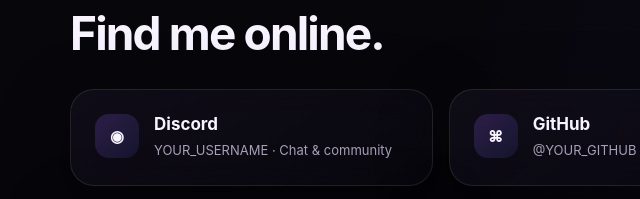
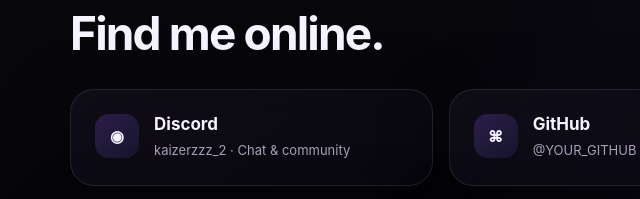
Before and after one commit to jinwoosung555/Kaizer, a plain HTML site: page index.html in a window 1280 px wide. Shown: the part 2012-2211 px from the top of the page, 10-650 px from the left. Drawn offline with Linux system fonts and the light colour scheme.

Commit message:
Update index.html

```diff
--- a/index.html
+++ b/index.html
@@ -125,9 +125,9 @@
 
 <script>
 const CONFIG = {
-  name:"YOUR NAME", username:"YOUR_USERNAME", discord:"YOUR_USERNAME",
+  name:"Kaizer", username:"kaizerzzz_2", discord:"kaizerzzz_2",
   socials:[
-    {icon:"◉",name:"Discord",user:"YOUR_USERNAME",desc:"Chat & community",url:"https://discord.com/"},
+    {icon:"◉",name:"Discord",user:"kaizerzzz_2",desc:"Chat & community",url:"https://discord.com/1494563448556879942"},
     {icon:"⌘",name:"GitHub",user:"@YOUR_GITHUB",desc:"Code & projects",url:"https://github.com/"},
     {icon:"▶",name:"YouTube",user:"@YOUR_CHANNEL",desc:"Videos & content",url:"https://youtube.com/"},
     {icon:"◎",name:"Instagram",user:"@YOUR_INSTAGRAM",desc:"Photos & updates",url:"https://instagram.com/"},
@@ -139,7 +139,7 @@
     {name:"Project Nova",desc:"A second project card ready for your own work.",tech:["Python","API"],url:"#",demo:"#"},
     {name:"Project Zenith",desc:"A community, bot, tool or game project can go here.",tech:["Node.js","Discord"],url:"#",demo:"#"}
   ],
-  stats:[["12+","Discord Members"],["8","Projects"],["15","GitHub Repositories"],["3","Years Coding"]]
+  stats:[["600+","Discord Members"],["60","Projects"],["40","GitHub Repositories"],["1","Years Coding"]]
 };
 
 function render(){
```
